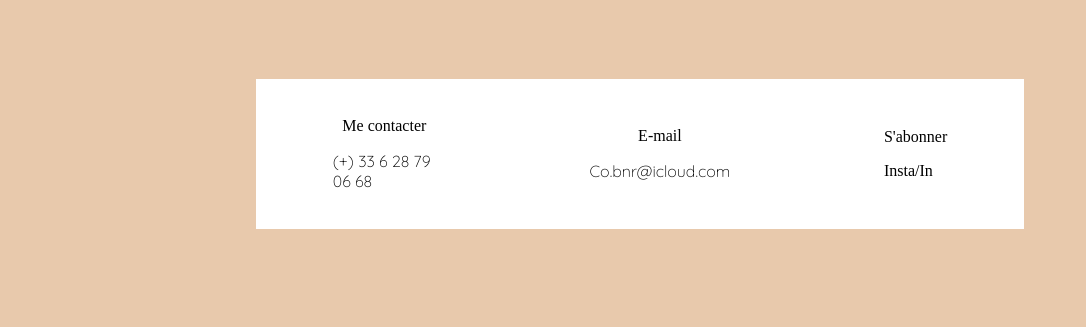
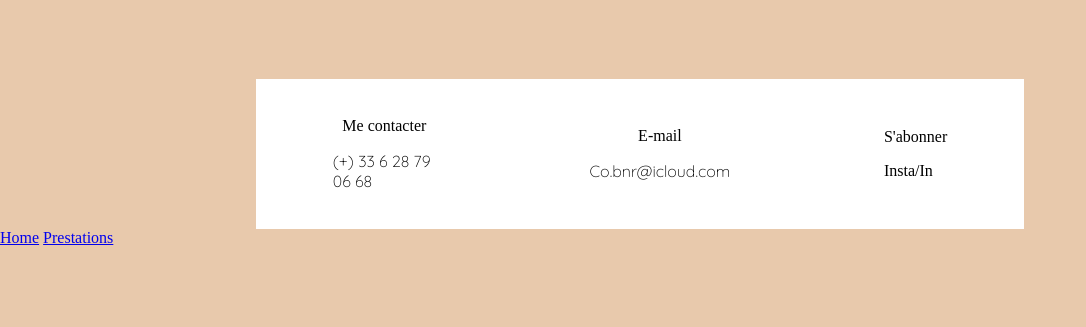
Before and after one commit to Gilaway/NailsandCo, a Node server app: page / in a window 1280 px wide; the page is wider, and only the part inside the window is pictured. Shown: the part 1262-1589 px from the top of that part, without its empty margins (0-1086 px from the left). Before the commit the page ends 1491 px from the top of that part, so only its background shows below. Run offline with Node 20, Linux system fonts and the light colour scheme; some web fonts are replaced.

Commit message:
Created the route in app.js for the prestations page and added few updates to the page

```diff
--- a/app.js
+++ b/app.js
@@ -12,6 +12,10 @@ app.get("/", function (req,res){
     res.render("home");
 });
 
+app.get("/prestations", function (req,res){
+    res.render("prestations")
+})
+
 app.listen(3000, function (){
     console.log("Server Started on port 3000");
 });
--- a/views/partials/footer.ejs
+++ b/views/partials/footer.ejs
@@ -16,6 +16,8 @@
                 <p>Insta/In</p>
             </div>
         </div>
+        <a href="/">Home</a>
+        <a href="prestations">Prestations</a>
     </div>
 </div>
 </html>
--- a/views/prestations.ejs
+++ b/views/prestations.ejs
@@ -1,2 +1,4 @@
 <%-include("partials/header")-%>
 <%-include("partials/navbar")-%>
+
+<%-include("partials/footer")-%>
```
